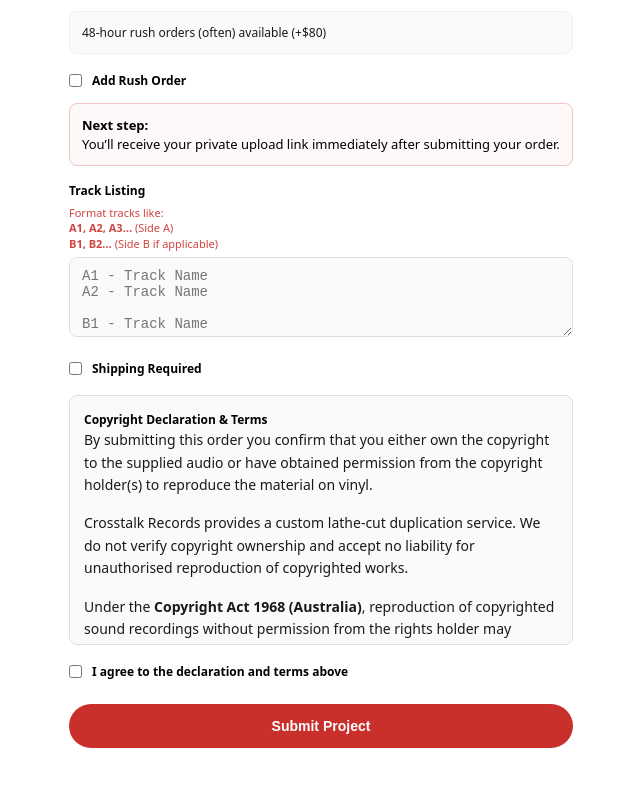
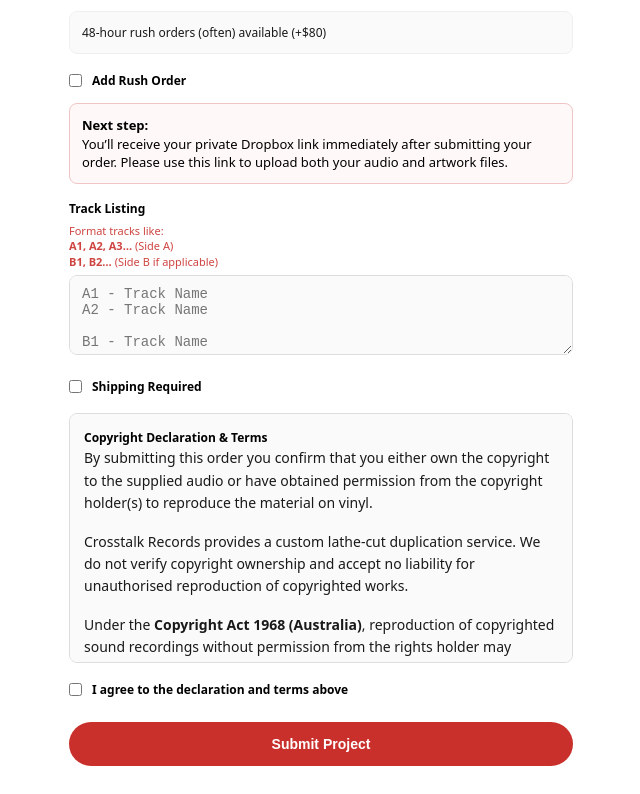
Before and after one commit to crosstalkrecords/crosstalk-customs-calculator, a plain HTML site: page calculator.html in a window 1280 px wide. Shown: the part 958-1752 px from the top of the page, without its empty margins (319-959 px from the left). Drawn offline with Linux system fonts and the light colour scheme.

Commit message:
Update calculator.html

```diff
--- a/calculator.html
+++ b/calculator.html
@@ -346,8 +346,7 @@ line-height:1.4;
 ">
 
 <strong>Next step:</strong><br>
-You’ll receive your private upload link immediately after submitting your order.
-
+You’ll receive your private Dropbox link immediately after submitting your order. Please use this link to upload both your audio and artwork files.
 </div>
 
 <!-- Hidden legacy fields (kept for Make compatibility) -->
```
